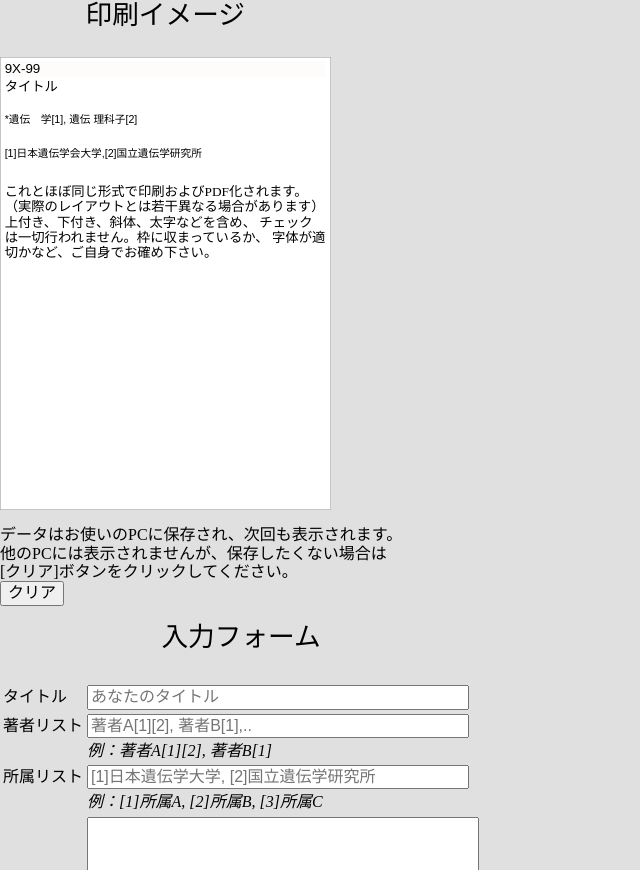
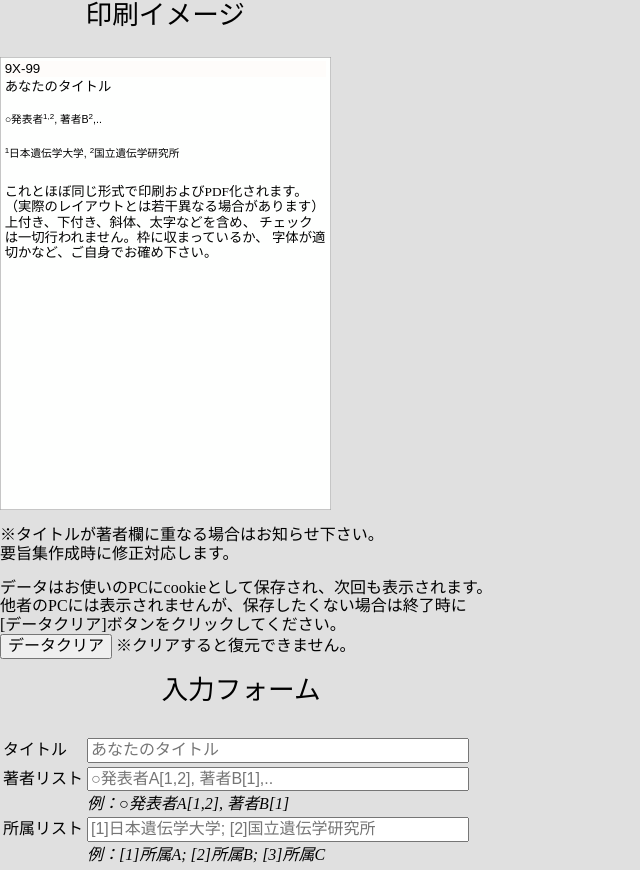
Before and after one commit to ibio-project/abstract-image, a plain HTML site: page single.html in a window 1280 px wide. Shown: the top 870 px of the page, without its empty margins (0-640 px from the left). Drawn offline with nearby package versions, Linux system fonts and the light colour scheme.

Commit message:
added information to submitter in single.html

```diff
--- a/js/single.js
+++ b/js/single.js
@@ -11,14 +11,14 @@ let nl = function(a) {
 }
 
 let fix_comma = function(a){
-    const regex=/[,;]\s*/g;
+    const regex=/[,;、，]\s*/g;
     let r=a.replace(regex,", ");
     return nl(r);
 }
 
 // replace [#] to html superscript
 let sup = function(a) {
-    const regex=/\[(\d+)]/g;
+    const regex=/\[([*, \d]+)]/g;
     let r=a.replace(regex,"<sup>$1</sup>");
     return fix_comma(r);
 }
--- a/single.html
+++ b/single.html
@@ -23,9 +23,9 @@
 		<td>
                   <div class="data">
                     <p class="slot">9X-99</p>
-                    <p class="title">タイトル</p>
-                    <p class="authors">*遺伝　学[1], 遺伝 理科子[2]</p>
-                    <p class="affiliation">[1]日本遺伝学会大学,[2]国立遺伝学研究所</p>
+                    <p class="title">あなたのタイトル</p>
+                    <p class="authors">○発表者<sup>1,2</sup>, 著者B<sup>2</sup>,..</p>
+                    <p class="affiliation"><sup>1</sup>日本遺伝学大学, <sup>2</sup>国立遺伝学研究所</p>
                     <p class="summary">
 		      これとほぼ同じ形式で印刷およびPDF化されます。
 		      （実際のレイアウトとは若干異なる場合があります）
@@ -42,11 +42,14 @@
 
         <!-- input frame -->
 	<div class="col-xs-6">
+          <p>※タイトルが著者欄に重なる場合はお知らせ下さい。<br>
+			要旨集作成時に修正対応します。</p>
 	  <!--クリアボタン-->
-	  <p>データはお使いのPCに保存され、次回も表示されます。<br>
-	    他のPCには表示されませんが、保存したくない場合は<br>
-	    [クリア]ボタンをクリックしてください。<br>
-	    <button type="button" onclick='reset_form()'>クリア</Button>
+	  <p>データはお使いのPCにcookieとして保存され、次回も表示されます。<br>
+	    他者のPCには表示されませんが、保存したくない場合は終了時に<br>
+	    [データクリア]ボタンをクリックしてください。<br>
+	    <button type="button" onclick='reset_form()'>データクリア</Button>
+	    ※クリアすると復元できません。<br>
 	  </p>
 	  <!-- -->
           <table class='form'>
@@ -63,28 +66,27 @@
 	      <tr>
 		<td><label for='i_authors'>著者リスト</label></td>
 		<td><input id='i_authors' size=38 type='text'
-			   placeholder='著者A[1][2], 著者B[1],..'></input></td>
+			   placeholder='○発表者A[1,2], 著者B[1],..'></input></td>
 	      </tr>
 	      <tr>
 		<td></td>
-		<td class="sample">例：著者A[1][2], 著者B[1]</td>
+		<td class="sample">例：○発表者A[1,2], 著者B[1]</td>
 	      </tr>
 	      <tr>
 		<td><label for='i_affiliation'>所属リスト</label></td>
 		<td><input id='i_affiliation' size=38 type='text'
-			   placeholder='[1]日本遺伝学大学, [2]国立遺伝学研究所'></input></td>
+			   placeholder='[1]日本遺伝学大学; [2]国立遺伝学研究所'></input></td>
               </tr>
 	      <tr>
 		<td></td>
-		<td class="sample">例：[1]所属A, [2]所属B, [3]所属C</td>
+		<td class="sample">例：[1]所属A; [2]所属B; [3]所属C</td>
 	      <tr>
 	      <tr>
 		<td><label for='i_summary'>要旨</label><br></td>
 		<td><textarea id='i_summary' cols=40 rows=20
 			      placeholder='印刷イメージで字体／字数を確認すること。はみ出した分は印刷されず、このまま印刷されます。
-
-					   ※各著者の所属を所属リストと一致するように[] 内の数字で示してください。番号は上付文字に変換されます。'>
-		  </textarea>
+※各著者の所属を所属リストと一致するように[] 内の数字で示してください。番号は上付文字に変換されます。'>
+</textarea>
 		</td>
 	      </tr>
             </tbody>
```
